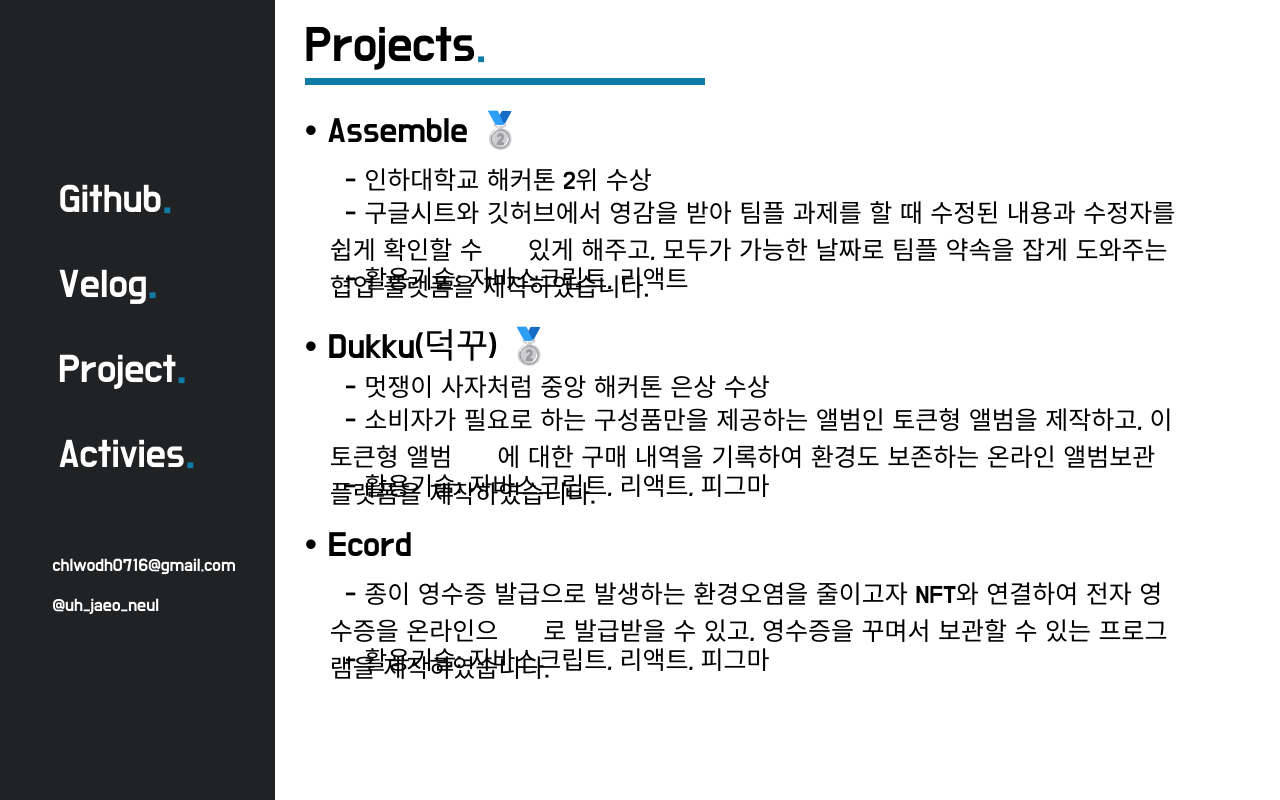
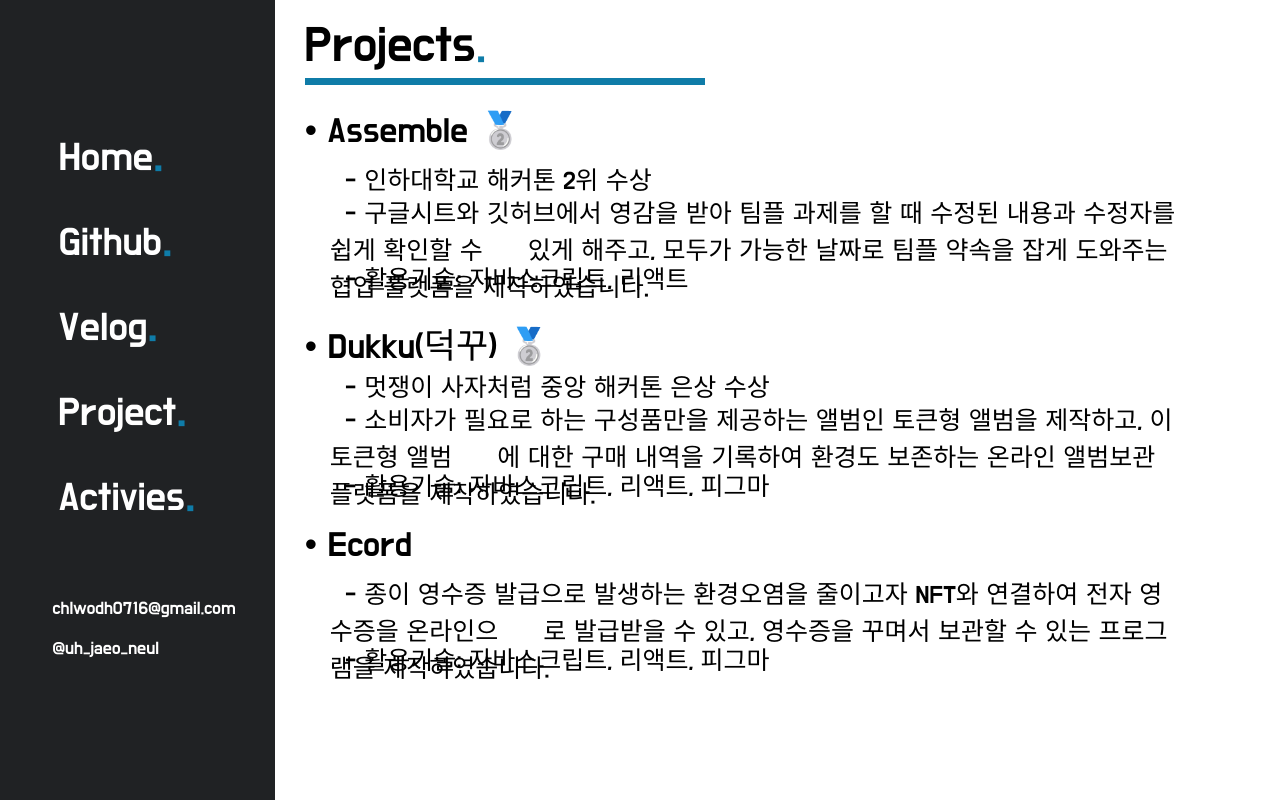
Before and after one commit to jaeochoii/Portpolio, a React (Create React App) app in the folder portpolio/: page /ProjectPage in a window 1280 px wide. Built offline with nearby package versions, Linux system fonts and the light colour scheme.

Commit message:
feat: Content Home 버튼 추가

```diff
--- a/portpolio/src/Component/Page/ActivitiesPage.jsx
+++ b/portpolio/src/Component/Page/ActivitiesPage.jsx
@@ -112,6 +112,10 @@ const ActivitiesPage = () => {
     window.open(urlVelog);
   };
 
+  const onClickHome = () => {
+    navigate("/");
+  };
+
   const onClickProjects = () => {
     navigate("/ProjectPage");
   };
@@ -119,6 +123,9 @@ const ActivitiesPage = () => {
     <>
       <MainBodyWrapper>
         <CategoryBodyWrapper>
+          <CategoryContent onClick={onClickHome}>
+            Home<span style={{ color: "#0F7CA8", fontSize: 50 }}>.</span>
+          </CategoryContent>
           <CategoryContent onClick={onClickGithub}>
             Github<span style={{ color: "#0F7CA8", fontSize: 50 }}>.</span>
           </CategoryContent>
--- a/portpolio/src/Component/Page/MainPage.jsx
+++ b/portpolio/src/Component/Page/MainPage.jsx
@@ -154,6 +154,9 @@ const MainPage = () => {
       <MainBodyWrapper>
         <CategoryBodyWrapper>
           <CategoryContent onClick={onClickGithub}>
+            Home<span style={{ color: "#0F7CA8", fontSize: 50 }}>.</span>
+          </CategoryContent>
+          <CategoryContent onClick={onClickGithub}>
             Github<span style={{ color: "#0F7CA8", fontSize: 50 }}>.</span>
           </CategoryContent>
           <CategoryContent onClick={onClickVelog}>
--- a/portpolio/src/Component/Page/ProjectsPage.jsx
+++ b/portpolio/src/Component/Page/ProjectsPage.jsx
@@ -116,10 +116,17 @@ const ProjectsPage = () => {
   const onClickActivies = () => {
     navigate("/ActivePage");
   };
+
+  const onClickHome = () => {
+    navigate("/");
+  };
   return (
     <>
       <MainBodyWrapper>
         <CategoryBodyWrapper>
+          <CategoryContent onClick={onClickHome}>
+            Home<span style={{ color: "#0F7CA8", fontSize: 50 }}>.</span>
+          </CategoryContent>
           <CategoryContent onClick={onClickGithub}>
             Github<span style={{ color: "#0F7CA8", fontSize: 50 }}>.</span>
           </CategoryContent>
```
